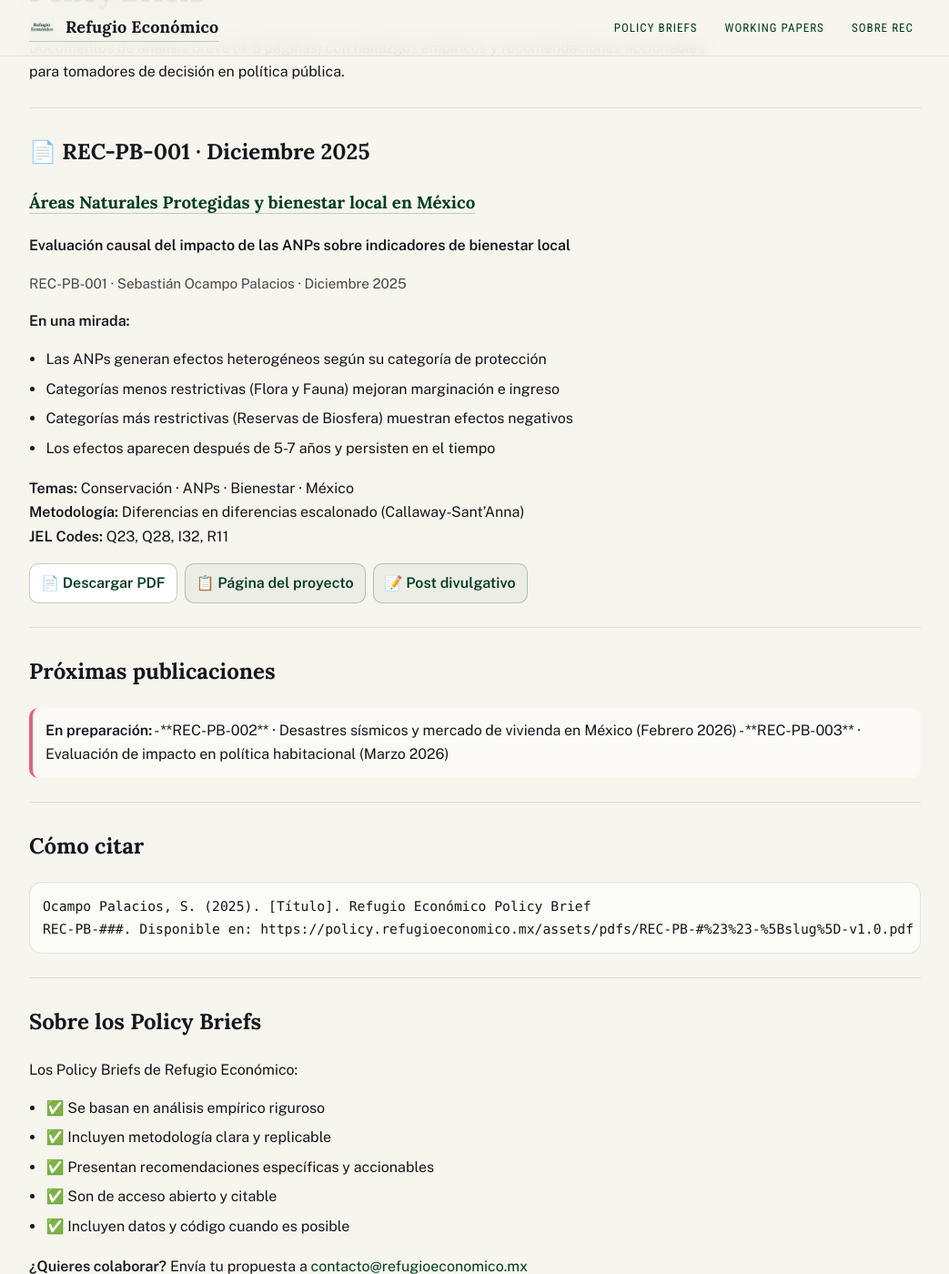
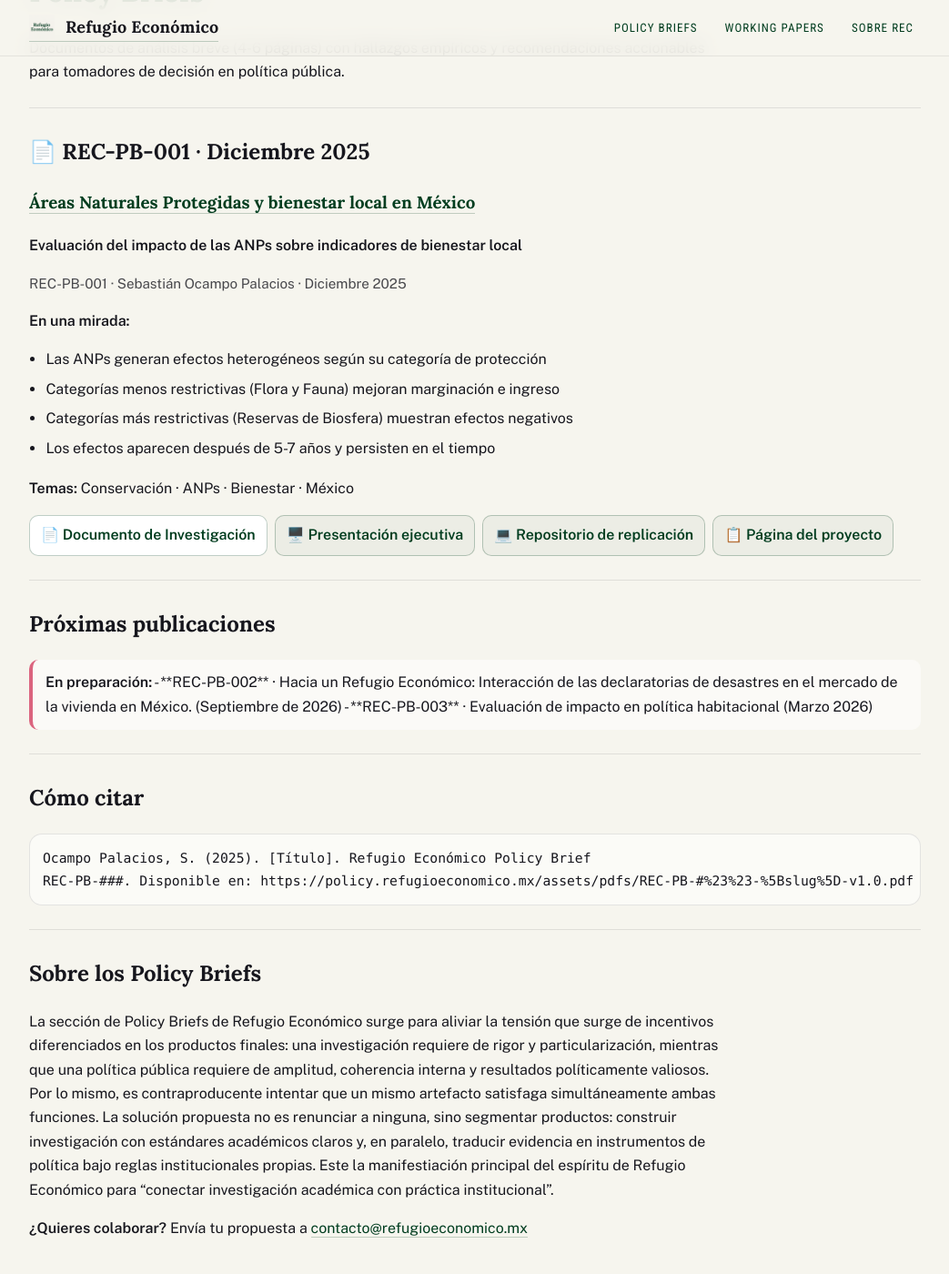
Before and after one commit to socapal/refugioeconomico.mx, a Jekyll site: the page built from policy_briefs.md, in a window 1280 px wide and 1400 px high, scrolled down 464 px. Shown: the whole window at 91% size, without its empty margins (118-1161 px from the left). Built offline with Jekyll 4.4.1, drawn with Linux system fonts in a browser that asks for light colours; some of the changed text lies outside the part shown.

Commit message:
Actualizar agenda y policy briefs
Se actualiza la sección de agenda con una descripción más centrada en valorización de recursos, deliberación y gobernanza. También se ajustan los policy briefs: se eliminan enlaces obsoletos, se revisan los títulos y textos de presentación, y se redefine la sección Sobre los Policy Briefs para explicar el enfoque de segmentación entre investigación y política pública.

```diff
--- a/policy_briefs.md
+++ b/policy_briefs.md
@@ -31,7 +29,7 @@
 
 ### [Áreas Naturales Protegidas y bienestar local en México]({{ '/projects/anps-v1/' | relative_url }})
 
-**Evaluación causal del impacto de las ANPs sobre indicadores de bienestar local**
+**Evaluación  del impacto de las ANPs sobre indicadores de bienestar local**
 
 <div class="publication-meta">
   <span class="code">REC-PB-001</span> ·
@@ -46,13 +44,12 @@
 - Los efectos aparecen después de 5-7 años y persisten en el tiempo
 
 **Temas:** Conservación · ANPs · Bienestar · México
-**Metodología:** Diferencias en diferencias escalonado (Callaway-Sant'Anna)
-**JEL Codes:** Q23, Q28, I32, R11
 
 <div class="publication-links">
-  <a href="{{ '/downloads/anps-v1/' | relative_url }}" class="btn">📄 Descargar PDF</a>
-  <a href="{{ '/projects/anps-v1/' | relative_url }}" class="btn btn-secondary">📋 Página del proyecto</a>
-  <a href="https://refugioeconomico.mx/anps-bienestar" class="btn btn-secondary">📝 Post divulgativo</a>
+  <a href="{{ '/downloads/anps-v1/' | relative_url }}" class="btn">📄 Documento de Investigación </a>
+  <a href="{{ '/downloads/anps-v1/' | relative_url }}" class="btn btn-secondary">🖥️ Presentación ejecutiva</a>
+  <a href="{{ '/downloads/anps-v1/' | relative_url }}" class="btn btn-secondary">💻 Repositorio de replicación</a>
+ <a href="{{ '/downloads/anps-v1/' | relative_url }}" class="btn btn-secondary">📋 Página del proyecto</a>
 </div>
 
 ---
@@ -62,7 +59,7 @@
 <div class="info-box">
 <strong>En preparación:</strong>
 
-- **REC-PB-002** · Desastres sísmicos y mercado de vivienda en México (Febrero 2026)
+- **REC-PB-002** · Hacia un Refugio Económico: Interacción de las declaratorias de desastres en el mercado de la vivienda en México. (Septiembre de 2026)
 - **REC-PB-003** · Evaluación de impacto en política habitacional (Marzo 2026)
 </div>
 
@@ -79,12 +76,6 @@
 
 ## Sobre los Policy Briefs
 
-Los Policy Briefs de Refugio Económico:
-
-- ✅ Se basan en análisis empírico riguroso
-- ✅ Incluyen metodología clara y replicable
-- ✅ Presentan recomendaciones específicas y accionables
-- ✅ Son de acceso abierto y citable
-- ✅ Incluyen datos y código cuando es posible
+La sección de Policy Briefs de Refugio Económico surge para aliviar la tensión que surge de incentivos diferenciados en los productos finales: una investigación requiere de rigor y particularización, mientras que una política pública requiere de amplitud, coherencia interna y resultados políticamente valiosos. Por lo mismo, es contraproducente intentar que un mismo artefacto satisfaga simultáneamente ambas funciones. La solución propuesta no es renunciar a ninguna, sino segmentar productos: construir investigación con estándares académicos claros y, en paralelo, traducir evidencia en instrumentos de política bajo reglas institucionales propias. Este la manifestiación principal del espíritu de Refugio Económico para "conectar investigación académica con práctica institucional".
 
 **¿Quieres colaborar?** Envía tu propuesta a [contacto@refugioeconomico.mx](mailto:contacto@refugioeconomico.mx)
```
Also changed, not shown: other parts of policy_briefs.md (+0 -2 lines), about.md (+4 -1 lines).
